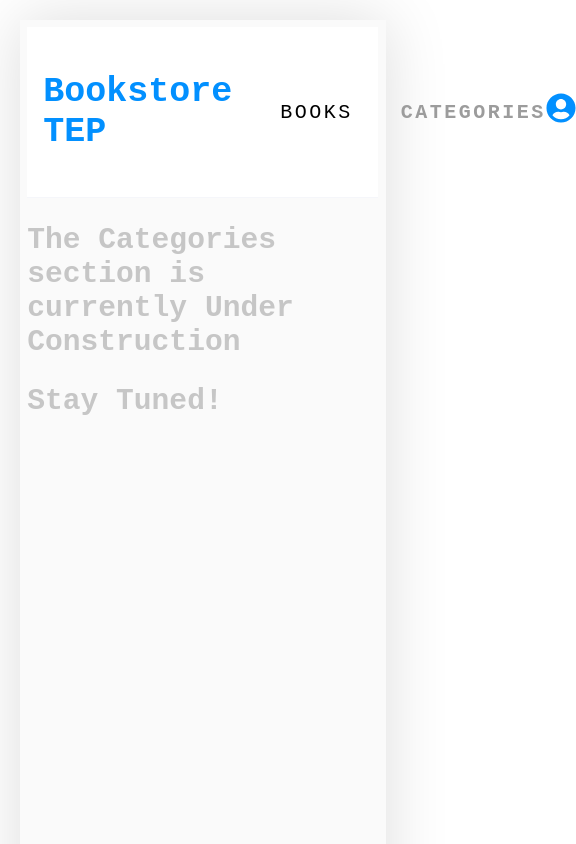
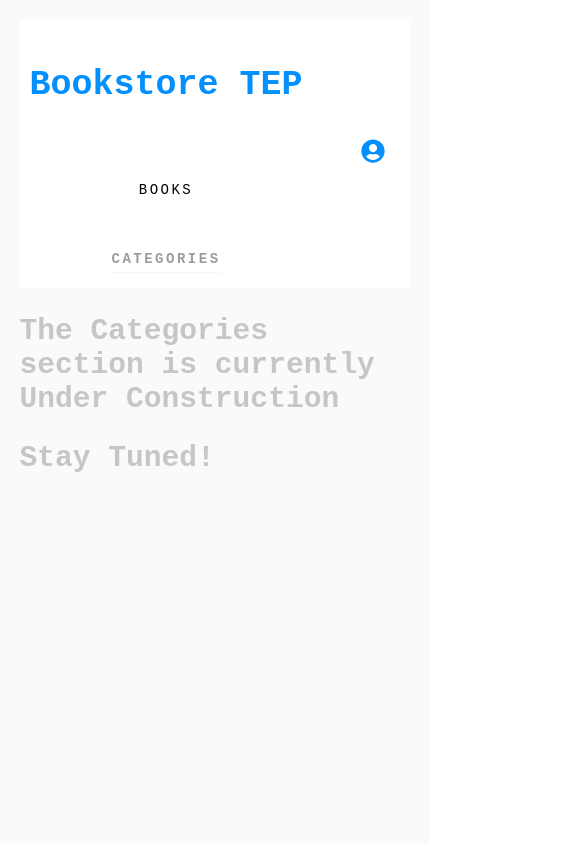
Before and after one commit to GhostEsso/bookstore-react, a React (Create React App) app: page /Categories in a window 390 px wide. Shown: the top 844 px of the page, 576 px wide, since content can reach past the window. Built offline with nearby package versions, Linux system fonts and the light colour scheme.

Commit message:
media queries

```diff
--- a/src/App.css
+++ b/src/App.css
@@ -39,9 +39,6 @@
   color: #c6c6c6;
 }
 
-/* styles.css */
-
-/* styles.css */
 .nav_container {
   width: auto;
   margin: auto;
@@ -49,7 +46,7 @@
   border-bottom: 1px solid #f5f6fa;
   display: flex;
   justify-content: space-between;
-  align-items: center; /* Utilisez 'center' pour aligner verticalement */
+  align-items: center;
   padding: 1rem;
 }
 
@@ -59,7 +56,7 @@
   gap: 3rem;
   margin: 0;
   padding: 0;
-  align-items: center; /* Ajoutez cette ligne pour aligner verticalement les éléments */
+  align-items: center;
 }
 
 .nav_links a {
@@ -226,3 +223,89 @@
 .current-chapter {
   color: #dcdcdc;
 }
+
+@media (max-width: 768px) {
+  .main {
+    width: 100%;
+    margin: 0;
+    padding: 5%;
+  }
+
+  .nav_container {
+    width: auto;
+    margin: auto;
+    background-color: #fff;
+    border-bottom: 1px solid #f5f6fa;
+    justify-content: space-between;
+    align-items: center;
+  }
+
+  .book_container {
+    display: flex;
+    flex-direction: column;
+    justify-content: space-between;
+    align-items: flex-start;
+    padding: 10px;
+    border: 1px solid #ccc;
+    border-radius: 3px;
+    margin-bottom: 10px;
+    background-color: white;
+    margin-right: 0;
+    width: 70%;
+  }
+
+  .book_title {
+    font-size: 20px;
+    margin-bottom: 5px; /* Ajouter une marge inférieure */
+  }
+
+  .book_author {
+    font-size: 12px;
+    margin-bottom: 5px; /* Ajouter une marge inférieure */
+  }
+
+  .book_category {
+    font-size: 12px;
+    margin: 5px 0;
+  }
+
+  .add-button {
+    font-size: 12px;
+    padding: 6px 20px;
+    margin: 5px 0;
+  }
+
+  .user_icon {
+    display: block; /* Afficher l'icône utilisateur */
+    font-size: 24px;
+    color: #0290ff;
+    cursor: pointer;
+    margin-right: 15px; /* Ajouter une marge droite */
+  }
+
+  .nav_container {
+    justify-content: space-between;
+    padding: 1rem 10px; /* Ajuster le padding */
+  }
+
+  .nav_links a {
+    font-size: 14px;
+  }
+
+  .category_item {
+    display: block;
+    font-size: 14px;
+    padding: 5px 0;
+    border-bottom: 1px solid #f5f6fa;
+  }
+
+  .nav_links {
+  list-style: none;
+  display: flex;
+  flex-direction: column;
+  gap: 3rem;
+  margin: 0;
+  padding: 0;
+  align-items: center;
+}
+}
```
